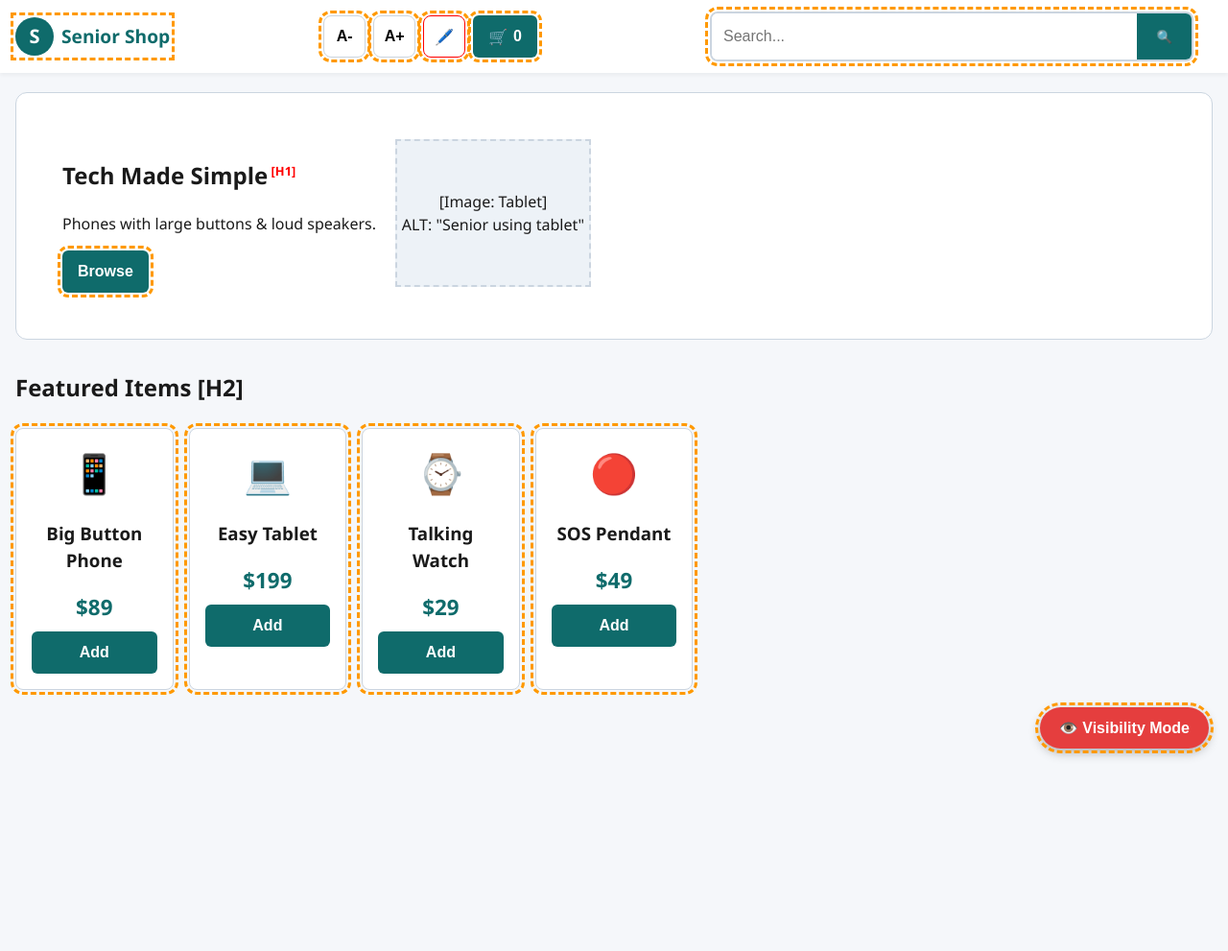
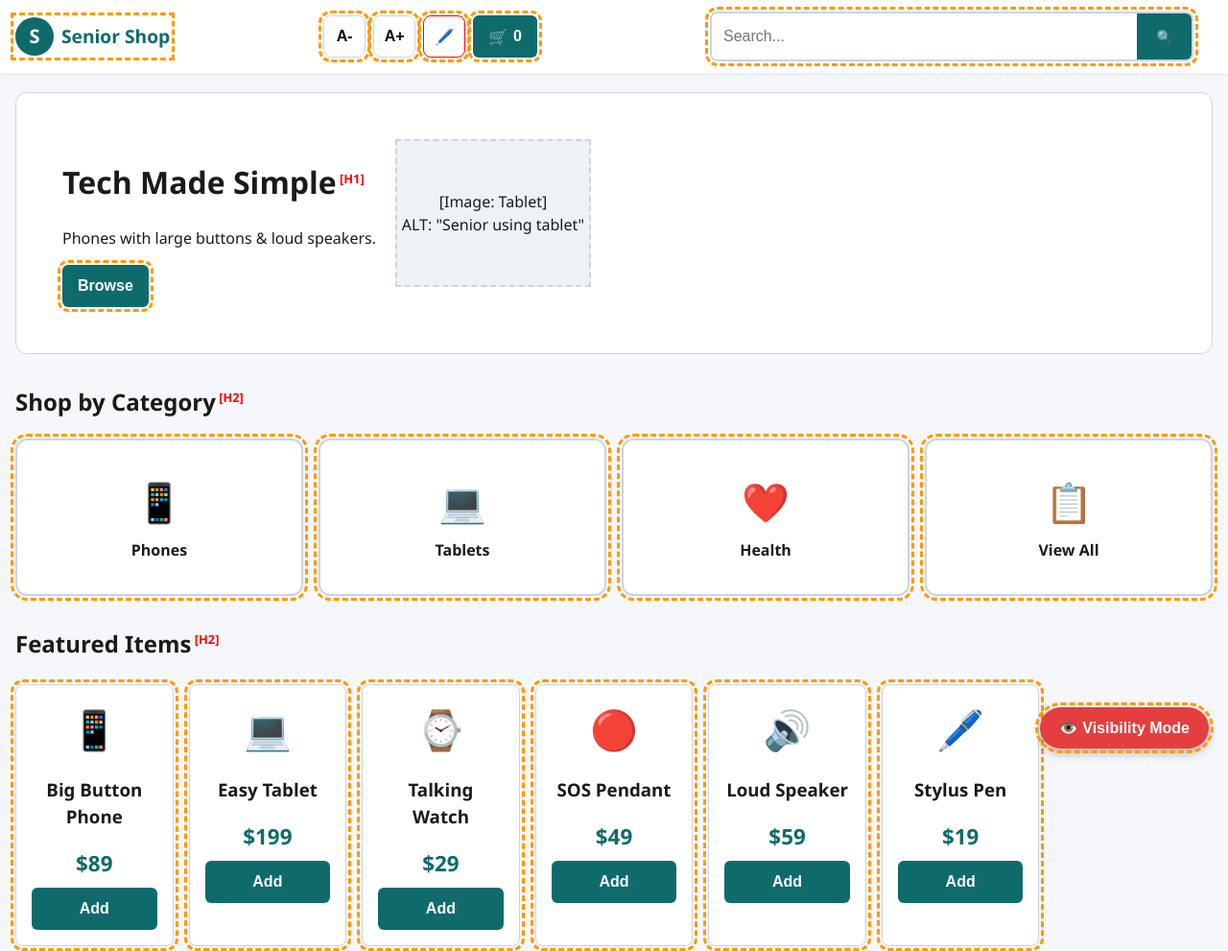
Before and after one commit to ayushjhaa1187-spec/senior-shop-IITM, a plain HTML site: page index.html in a window 1280 px wide. Shown: the whole page at 96% size. Before the commit the page ends 819 px from the top, so only its background shows below. Drawn offline with Linux system fonts and the light colour scheme.

Commit message:
Update index.html

```diff
--- a/index.html
+++ b/index.html
@@ -2,7 +2,8 @@
 <html lang="en">
 <head>
     <meta charset="UTF-8">
-    <meta name="viewport" content="width=device-width, initial-scale=1.0"> <title>Senior Shop - Mobile Ready</title>
+    <meta name="viewport" content="width=device-width, initial-scale=1.0">
+    <title>Senior Shop - Final</title>
     <style>
         /* BASE STYLES */
         :root {
@@ -23,7 +24,7 @@
             color: var(--text-main);
             line-height: 1.5;
             font-size: var(--base-size);
-            padding-bottom: 80px; /* Space for FAB */
+            padding-bottom: 80px;
         }
 
         /* HIGH CONTRAST MODE */
@@ -36,14 +37,15 @@
         }
         body.high-contrast-mode .logo-text,
         body.high-contrast-mode h1, body.high-contrast-mode h2,
-        body.high-contrast-mode .price { color: #FFFF00 !important; }
-        body.high-contrast-mode button { border: 2px solid white; background: #000; color: #FFF; }
+        body.high-contrast-mode .price, body.high-contrast-mode h3 { color: #FFFF00 !important; }
+        body.high-contrast-mode button, body.high-contrast-mode .category-card { border: 2px solid white; background: #000; color: #FFF; }
         body.high-contrast-mode .btn-primary { background: #FFFF00; color: #000; }
+        body.high-contrast-mode .category-card:hover { background: #333; }
 
         /* UTILITIES */
         .touch-target-box { cursor: pointer; }
 
-        /* HEADER & RESPONSIVENESS */
+        /* HEADER */
         header {
             background-color: var(--bg-white);
             padding: 12px 16px;
@@ -51,7 +53,7 @@
             align-items: center;
             justify-content: space-between;
             box-shadow: 0 2px 4px rgba(0,0,0,0.05);
-            flex-wrap: wrap; /* Allows stacking on mobile */
+            flex-wrap: wrap;
             gap: 12px;
             position: sticky;
             top: 0;
@@ -66,7 +68,6 @@
         }
         .logo-text { font-size: 1.2rem; font-weight: 700; color: var(--primary-teal); }
 
-        /* HEADER ACTIONS (Buttons) */
         .header-actions { display: flex; gap: 8px; align-items: center; flex-wrap: wrap; }
 
         .btn-icon {
@@ -80,7 +81,6 @@
             cursor: pointer; display: flex; align-items: center; gap: 6px;
         }
 
-        /* SEARCH BAR (Moves to bottom on mobile) */
         .search-container {
             display: flex; height: 48px;
             border: 2px solid var(--border-color); border-radius: 8px; overflow: hidden;
@@ -92,29 +92,42 @@
             padding: 0 20px; font-weight: bold; cursor: pointer;
         }
 
-        /* MOBILE SPECIFIC LAYOUT */
         @media (min-width: 768px) {
             .search-container { width: auto; flex-grow: 1; order: 0; margin: 0 20px; }
             header { flex-wrap: nowrap; }
         }
-
         @media (max-width: 767px) {
             .search-container { order: 3; width: 100%; margin-top: 8px; }
-            .logo-text { display: none; } /* Hide text on small screens to save space */
+            .logo-text { display: none; }
         }
 
         /* MAIN CONTENT */
-        .hero { max-width: 1400px; margin: 20px auto; padding: 0 16px; }
+        .container { max-width: 1400px; margin: 20px auto; padding: 0 16px; }
+
         .hero-card {
             background: var(--bg-white); border-radius: 12px; padding: 24px;
             border: 1px solid var(--border-color);
             display: flex; flex-direction: column; gap: 20px;
         }
+        @media (min-width: 768px) { .hero-card { flex-direction: row; padding: 48px; } }
 
-        @media (min-width: 768px) {
-            .hero-card { flex-direction: row; padding: 48px; }
+        /* CATEGORY SECTION */
+        .category-grid {
+            display: grid; grid-template-columns: repeat(auto-fit, minmax(140px, 1fr));
+            gap: 16px; margin-top: 16px;
+        }
+        .category-card {
+            background: var(--bg-white); border: 2px solid var(--border-color);
+            border-radius: 12px; padding: 20px; text-align: center;
+            cursor: pointer; transition: 0.2s; display: flex; flex-direction: column;
+            align-items: center; justify-content: center; min-height: 120px;
+        }
+        .category-card:hover {
+            border-color: var(--primary-teal); background-color: #F0FDFD;
+            transform: translateY(-2px);
         }
 
+        /* PRODUCT GRID */
         .product-grid {
             display: grid; grid-template-columns: repeat(auto-fill, minmax(160px, 1fr));
             gap: 16px; margin-top: 24px;
@@ -133,11 +146,20 @@
             z-index: 200; max-width: 400px; margin: auto;
         }
 
-        /* ANNOTATIONS */
-        body.show-annotations .h1-label::after { content: " [H1]"; color: red; font-size: 0.8rem; vertical-align: super; font-weight: bold; }
-        body.show-annotations .touch-target-box { outline: 3px dashed #FF9900; outline-offset: 2px; }
+        /* DYNAMIC ANNOTATIONS (Judge Mode) */
+        /* H1 Label */
+        body.show-annotations .h1-label::after {
+            content: " [H1]"; color: red; font-size: 0.8rem; vertical-align: super; font-weight: bold;
+        }
+        /* H2 Label - NOW DYNAMIC (Not hardcoded) */
+        body.show-annotations .h2-label::after {
+            content: " [H2]"; color: red; font-size: 0.8rem; vertical-align: super; font-weight: bold;
+        }
+        /* Touch Targets */
+        body.show-annotations .touch-target-box {
+            outline: 3px dashed #FF9900; outline-offset: 2px;
+        }
 
-        /* FAB */
         .fab {
             position: fixed; bottom: 20px; right: 20px;
             background: #E53E3E; color: white; padding: 12px 20px;
@@ -166,14 +188,8 @@
         <div class="header-actions">
             <button class="btn-icon touch-target-box" onclick="resizeText(-2)" aria-label="Smaller Text">A-</button>
             <button class="btn-icon touch-target-box" onclick="resizeText(2)" aria-label="Larger Text">A+</button>
-
-            <button class="btn-icon touch-target-box" onclick="toggleAnnotations()" aria-label="Toggle Judge Notes" style="border-color:red; color:red;">
-                🖊️
-            </button>
-
-            <button class="btn-primary touch-target-box" onclick="toggleCart()">
-                🛒 <span id="cartCount">0</span>
-            </button>
+            <button class="btn-icon touch-target-box" onclick="toggleAnnotations()" aria-label="Toggle Judge Notes" style="border-color:red; color:red;">🖊️</button>
+            <button class="btn-primary touch-target-box" onclick="toggleCart()">🛒 <span id="cartCount">0</span></button>
         </div>
 
         <form class="search-container touch-target-box" id="searchForm">
@@ -182,7 +198,7 @@
         </form>
     </header>
 
-    <section class="hero">
+    <div class="container">
         <div class="hero-card">
             <div>
                 <h1 class="h1-label">Tech Made Simple</h1>
@@ -194,11 +210,31 @@
             </div>
         </div>
 
+        <h2 class="h2-label" style="font-size:1.5rem; margin-top:32px;">Shop by Category</h2>
+        <div class="category-grid">
+            <div class="category-card touch-target-box" onclick="filterCategory('Phone')">
+                <div style="font-size:2.5rem; margin-bottom:8px;">📱</div>
+                <div style="font-weight:bold;">Phones</div>
+            </div>
+            <div class="category-card touch-target-box" onclick="filterCategory('Tablet')">
+                <div style="font-size:2.5rem; margin-bottom:8px;">💻</div>
+                <div style="font-weight:bold;">Tablets</div>
+            </div>
+            <div class="category-card touch-target-box" onclick="filterCategory('Health')">
+                <div style="font-size:2.5rem; margin-bottom:8px;">❤️</div>
+                <div style="font-weight:bold;">Health</div>
+            </div>
+            <div class="category-card touch-target-box" onclick="filterCategory('all')">
+                <div style="font-size:2.5rem; margin-bottom:8px;">📋</div>
+                <div style="font-weight:bold;">View All</div>
+            </div>
+        </div>
+
         <div id="shopSection">
-            <h2 style="font-size:1.5rem; margin-top:32px;">Featured Items [H2]</h2>
+            <h2 class="h2-label" style="font-size:1.5rem; margin-top:32px;">Featured Items</h2>
             <div class="product-grid" id="productGrid"></div>
         </div>
-    </section>
+    </div>
 
     <button class="fab touch-target-box" onclick="toggleHighContrast()">
         👁️ Visibility Mode
@@ -207,10 +243,12 @@
     <script>
         // DATA
         const products = [
-            { name: "Big Button Phone", price: 89, icon: "📱", desc: "Large keys" },
-            { name: "Easy Tablet", price: 199, icon: "💻", desc: "Simple menu" },
-            { name: "Talking Watch", price: 29, icon: "⌚", desc: "Speaks time" },
-            { name: "SOS Pendant", price: 49, icon: "🔴", desc: "Alert button" }
+            { name: "Big Button Phone", price: 89, icon: "📱", desc: "Large keys", category: "Phone" },
+            { name: "Easy Tablet", price: 199, icon: "💻", desc: "Simple menu", category: "Tablet" },
+            { name: "Talking Watch", price: 29, icon: "⌚", desc: "Speaks time", category: "Health" },
+            { name: "SOS Pendant", price: 49, icon: "🔴", desc: "Alert button", category: "Health" },
+            { name: "Loud Speaker", price: 59, icon: "🔊", desc: "Voice boost", category: "Accessories" },
+            { name: "Stylus Pen", price: 19, icon: "🖊️", desc: "Easy grip", category: "Tablet" }
         ];
 
         let cartItems = [];
@@ -221,6 +259,10 @@
         function renderProducts(items) {
             const grid = document.getElementById('productGrid');
             grid.innerHTML = "";
+            if(items.length === 0) {
+                grid.innerHTML = "<p>No items found in this category.</p>";
+                return;
+            }
             items.forEach(p => {
                 grid.innerHTML += `
                     <div class="product-card touch-target-box">
@@ -233,11 +275,22 @@
             });
         }
 
+        function filterCategory(category) {
+            if (category === 'all') {
+                renderProducts(products);
+            } else {
+                renderProducts(products.filter(p => p.category === category));
+            }
+        }
+
         function addToCart(name, price) {
             cartItems.push({ name, price });
             document.getElementById('cartCount').innerText = cartItems.length;
+            updateCartModal();
+            alert("✓ Added " + name + " to cart!");
+        }
 
-            // Update Modal
+        function updateCartModal() {
             const list = document.getElementById('cartItemsList');
             let total = 0;
             list.innerHTML = "";
@@ -246,9 +299,6 @@
                 list.innerHTML += `<div style="display:flex; justify-content:space-between; margin-bottom:8px;"><span>${item.name}</span><b>$${item.price}</b></div>`;
             });
             document.getElementById('cartTotal').innerText = "$" + total;
-
-            // Mobile Alert
-            alert("✓ Added " + name + " to cart!");
         }
 
         function toggleCart() {
@@ -256,7 +306,6 @@
             modal.style.display = modal.style.display === 'block' ? 'none' : 'block';
         }
 
-        // --- NEW: RESIZE TEXT ON TOUCH ---
         function resizeText(amount) {
             currentFontSize += amount;
             if(currentFontSize < 12) currentFontSize = 12;
@@ -264,14 +313,8 @@
             document.body.style.fontSize = currentFontSize + "px";
         }
 
-        // --- NEW: TOGGLE ANNOTATIONS ON TOUCH ---
-        function toggleAnnotations() {
-            document.body.classList.toggle('show-annotations');
-        }
-
-        function toggleHighContrast() {
-            document.body.classList.toggle('high-contrast-mode');
-        }
+        function toggleAnnotations() { document.body.classList.toggle('show-annotations'); }
+        function toggleHighContrast() { document.body.classList.toggle('high-contrast-mode'); }
 
         document.getElementById('searchForm').addEventListener('submit', function(e) {
             e.preventDefault();
```
